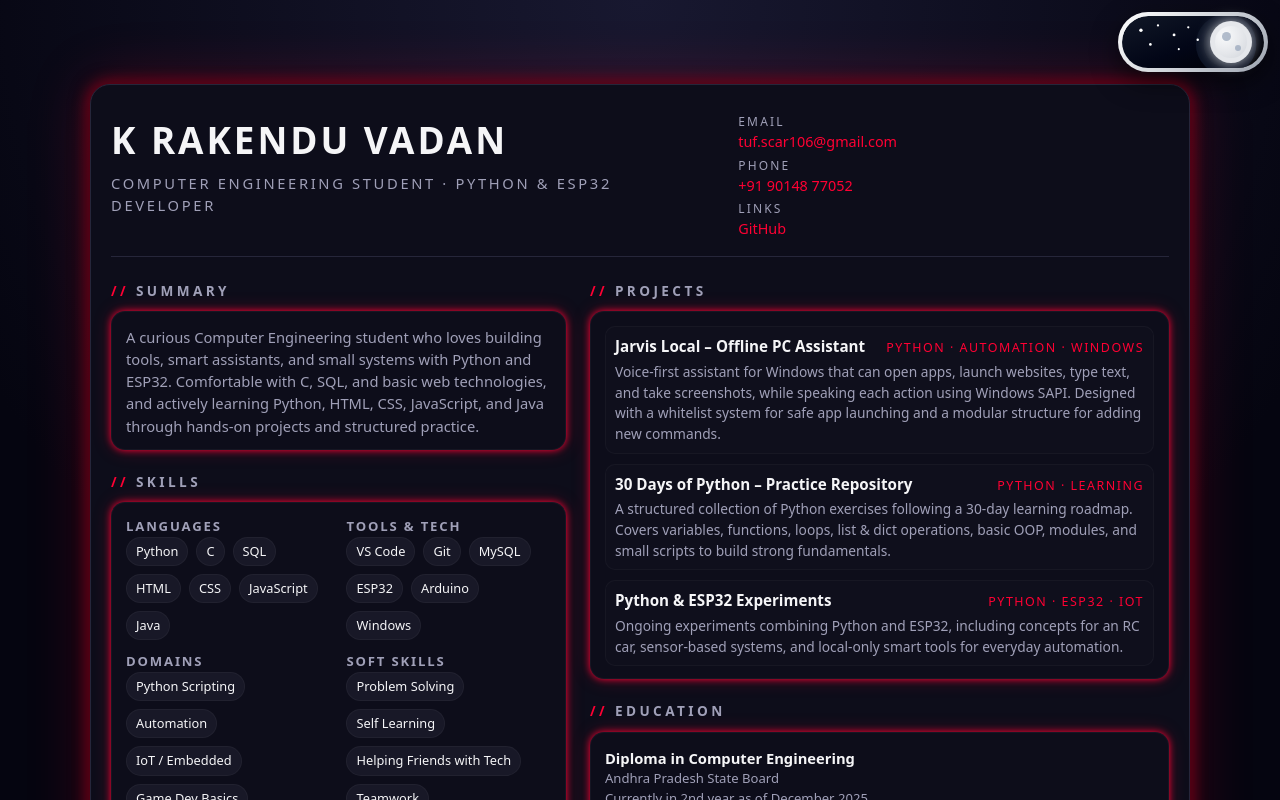
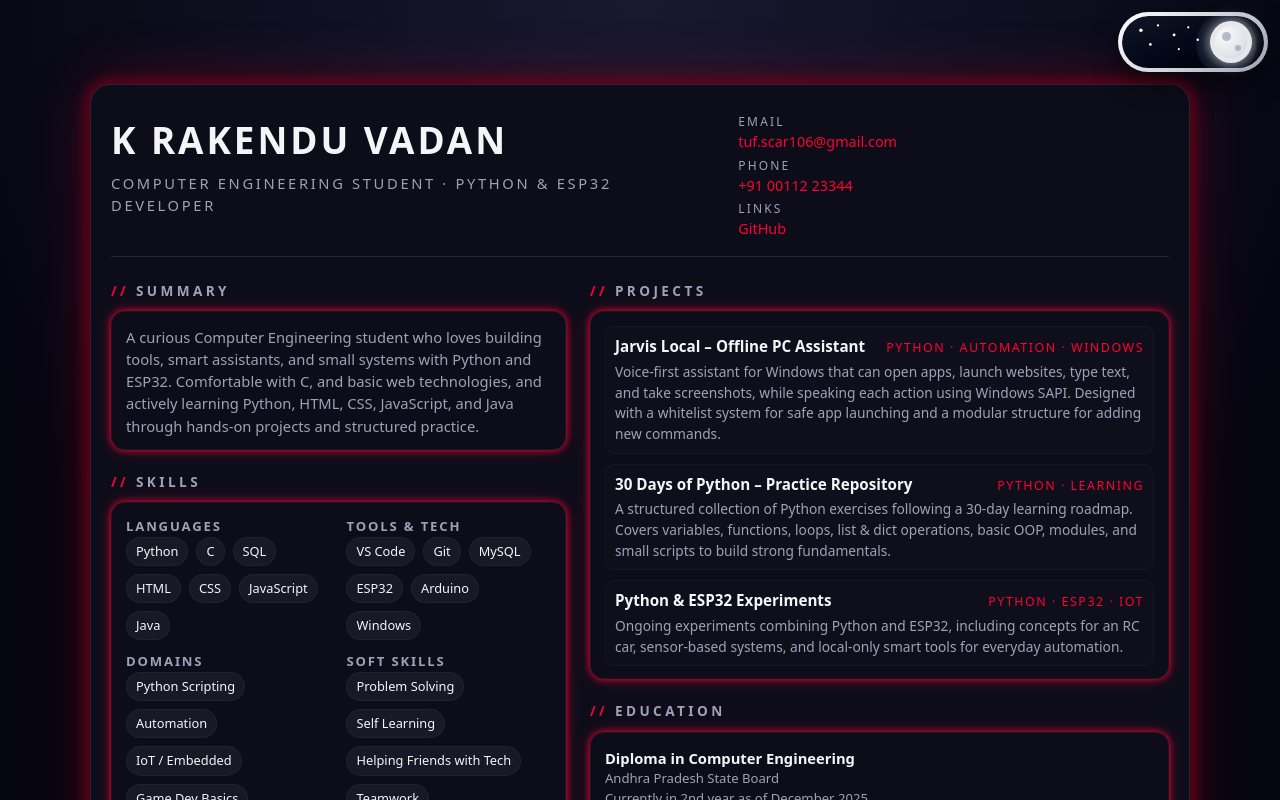
Before and after one commit to TUF-SCAR/Resume, a plain HTML site: page index.html in a window 1280 px wide. Shown: the top 800 px of the page. Drawn offline with Linux system fonts and the light colour scheme.

Commit message:
Update contact phone number and summary text

```diff
--- a/index.html
+++ b/index.html
@@ -587,7 +587,7 @@
           </div>
           <div class="contact-phone">
             <div class="contact-label">Phone</div>
-            <span>+91 90148 77052</span>
+            <span>+91 00112 23344</span>
           </div>
           <div>
             <div class="contact-label">Links</div>
@@ -606,7 +606,7 @@
             <div class="card summary neon-glow">
               A curious Computer Engineering student who loves building tools,
               smart assistants, and small systems with Python and ESP32.
-              Comfortable with C, SQL, and basic web technologies, and actively
+              Comfortable with C, and basic web technologies, and actively
               learning Python, HTML, CSS, JavaScript, and Java through hands-on
               projects and structured practice.
             </div>
```
